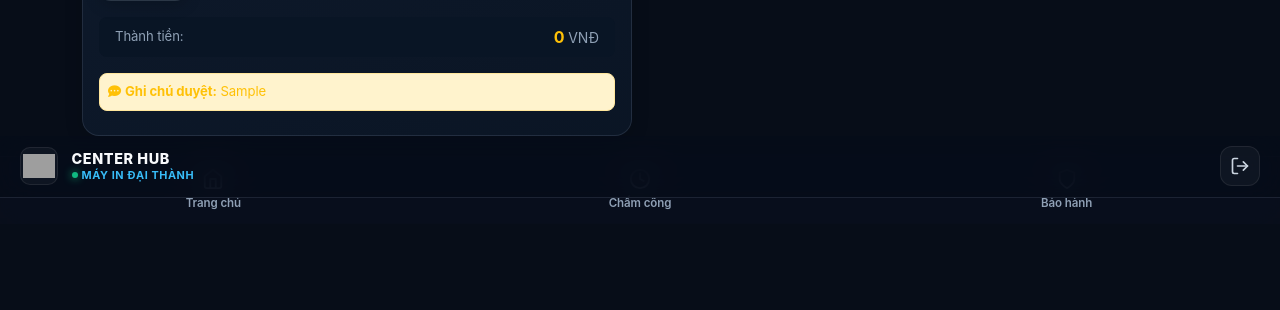
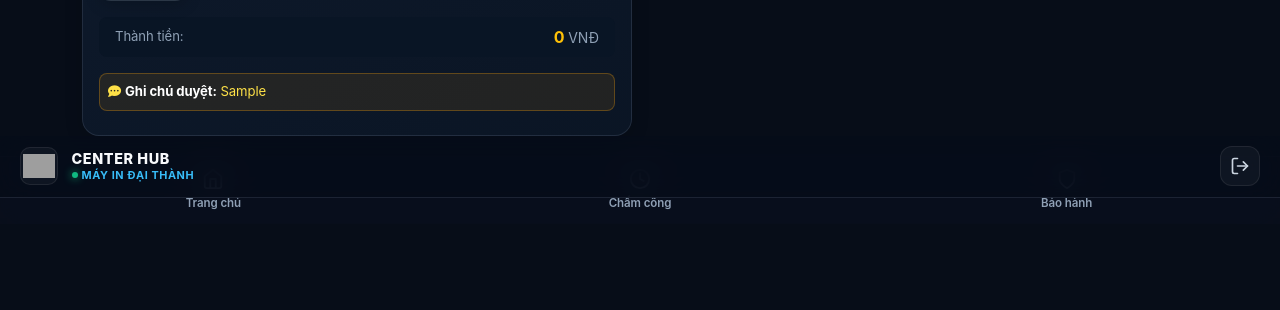
Before and after one commit to thangdcgv/trungtamquantri, a FastAPI app: template app/templates/danh_sach_cham_cong.html in a window 1280 px wide. Shown: the part 576-886 px from the top of the page. Run offline with FastAPI, Linux system fonts and the light colour scheme; the template is opened without the code that fills it: most values are stand-ins (such as "Sample title", 1, 10 or a date in 2020); grey boxes are pictures that could not be loaded.

Commit message:
fix theme

```diff
--- a/app/templates/danh_sach_cham_cong.html
+++ b/app/templates/danh_sach_cham_cong.html
@@ -653,8 +653,8 @@
 
                             <!-- Ghi Chú Phản Hồi Từ Admin -->
                             {% if item.ghi_chu_duyet %}
-                                <div class="p-2 bg-warning-subtle text-warning border border-warning-subtle rounded-3 small mb-2">
-                                    <i class="fa-solid fa-comment-dots me-1"></i><strong>Ghi chú duyệt:</strong> {{ item.ghi_chu_duyet }}
+                                <div class="p-2 rounded-3 small mb-2" style="background: rgba(245, 158, 11, 0.1); border: 1px solid rgba(245, 158, 11, 0.3); color: #fde047;">
+                                    <i class="fa-solid fa-comment-dots me-1"></i><strong class="text-white">Ghi chú duyệt:</strong> {{ item.ghi_chu_duyet }}
                                 </div>
                             {% endif %}
                         </div>
@@ -668,7 +668,7 @@
 
                                 <div class="d-flex gap-2">
                                     {% if item.trang_thai != 'Từ chối' %}
-                                        <button class="btn btn-action-sm btn-outline-danger" onclick="openApproveModal('{{ item.id }}', 'Từ chối', '{{ item.so_hoa_don }}')">
+                                        <button class="btn btn-action-sm btn-outline-danger text-white" onclick="openApproveModal('{{ item.id }}', 'Từ chối', '{{ item.so_hoa_don }}')">
                                             <i class="fa-solid fa-xmark me-1"></i> Từ chối
                                         </button>
                                     {% endif %}
```
